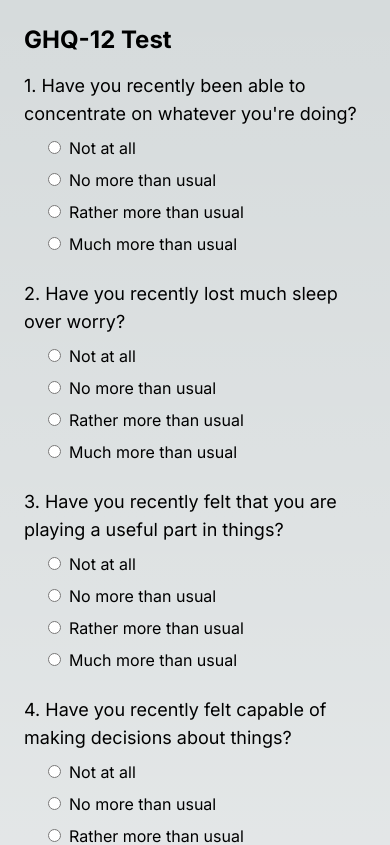
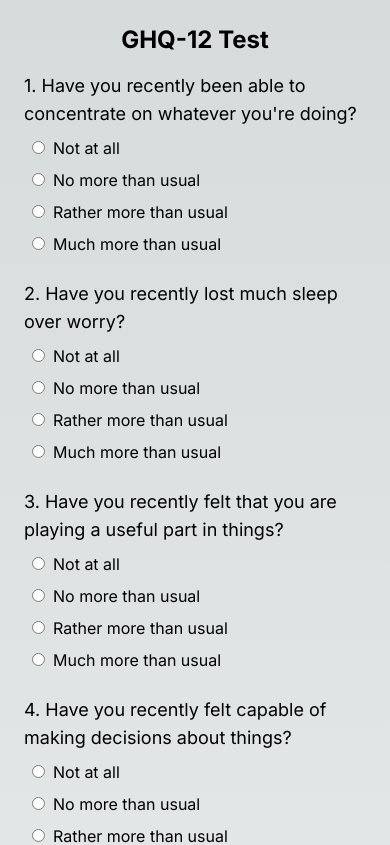
Before and after one commit to Devansh10Aga/ghq12-app, a Next.js app: page / in a window 390 px wide. Shown: the top 845 px of the page. Built offline with nearby package versions, Linux system fonts and the light colour scheme.

Commit message:
responsive

```diff
--- a/app/page.js
+++ b/app/page.js
@@ -77,12 +77,12 @@ export default function Home() {
 
   return (
     <div className="max-w-2xl mx-auto p-6">
-      <h1 className="text-2xl font-bold mb-4">GHQ-12 Test</h1>
+      <h1 className="text-2xl font-bold mb-4 text-center">GHQ-12 Test</h1>
       <form onSubmit={handleSubmit}>
         {questions.map((question, index) => (
           <div key={index} className="mb-6">
             <label className="block text-lg mb-2">{index + 1}. {question}</label>
-            <div className="ml-6">
+            <div className="ml-2 sm:ml-6">
               {options.map((option, optIndex) => (
                 <label key={optIndex} className="block mb-2">
                   <input
@@ -99,8 +99,8 @@ export default function Home() {
             </div>
           </div>
         ))}
-        <div className="flex items-center">
-          <button type="submit" className="bg-blue-500 text-white px-4 py-2 rounded mr-2">
+        <div className="flex flex-col sm:flex-row sm:items-center">
+          <button type="submit" className="bg-blue-500 text-white px-4 py-2 rounded mr-2 mb-2 sm:mb-0">
             Submit
           </button>
           <button
```
